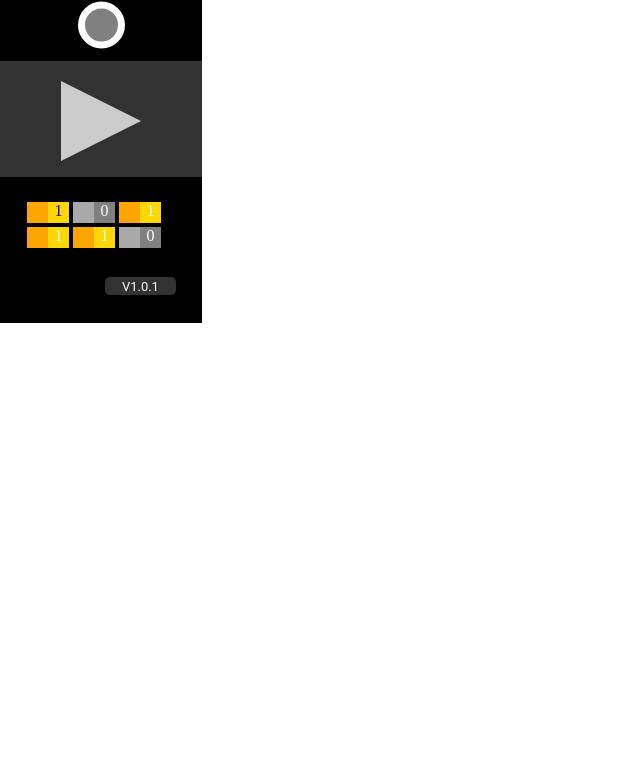
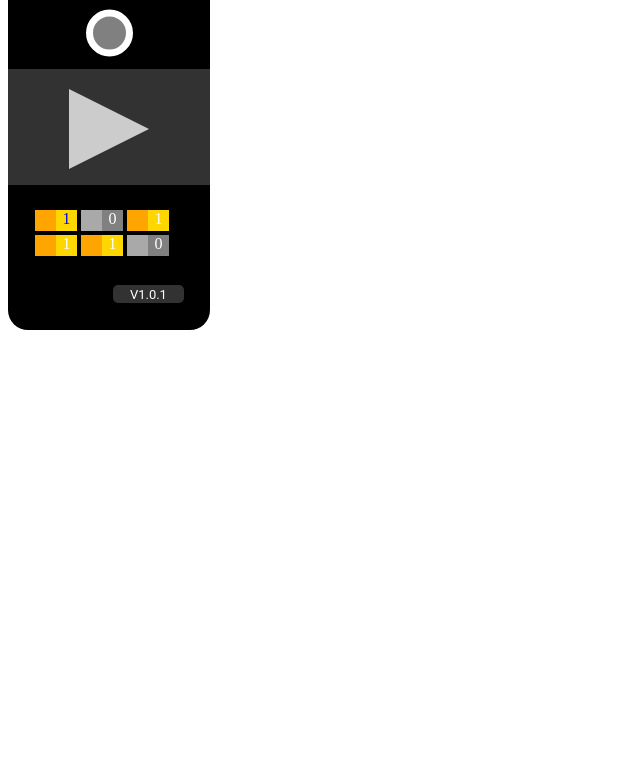
Before and after one commit to bobovo/remonoi, a browser extension: page index.html in a window 1280 px wide. Shown: the part 42-800 px from the top of the page, without its empty margins (0-640 px from the left). Drawn offline with Linux system fonts and the light colour scheme.

Commit message:
manifest.jason has the title fixed, body.css with rounded borders

```diff
--- a/css/body.css
+++ b/css/body.css
@@ -1,8 +1,11 @@
 
-html{width: 202px; height: 364px;}
-body{min-height: 100%; margin: 0; border: 0; padding: 0;}
+html, body {height:100%;background-color: transparent;}
+html {width: 206px; height: 368px;}
+body{width: 202px; height: 364px;;
+}
 
-.blackBox{background-color: #000; margin: 0; border: 0; padding: 0;}
+.blackBox{background-color: #000; margin: 0; border: 0; padding: 0;width: 202px; height: 364px;
+border-radius: 0px 0px 20px 20px;}
 
 .box1{height: 30px;}
 
```
Also changed, not shown: manifest.json.
